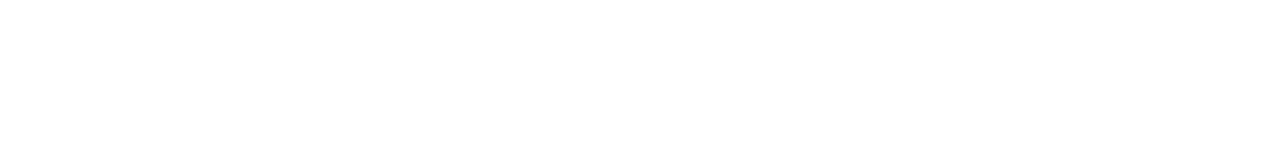
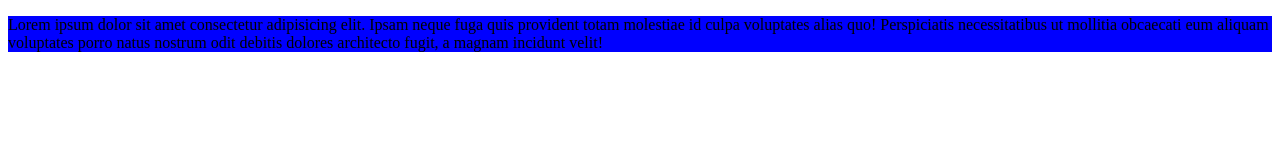
Before and after one commit to JArinty/practice, a plain HTML site: page index.html in a window 1280 px wide. Drawn offline with Linux system fonts and the light colour scheme.

Commit message:
My first add

```diff
--- /dev/null
+++ b/blog/style.css
@@ -0,0 +1,3 @@
+div{
+    background-color: blue;
+}
--- a/index.html
+++ b/index.html
@@ -4,8 +4,11 @@
     <meta charset="UTF-8">
     <meta name="viewport" content="width=device-width, initial-scale=1.0">
     <title>My Practice Git </title>
+    <link rel="stylesheet" href="blog/style.css">
 </head>
 <body>
-
+    <div>
+        <p>Lorem ipsum dolor sit amet consectetur adipisicing elit. Ipsam neque fuga quis provident totam molestiae id culpa voluptates alias quo! Perspiciatis necessitatibus ut mollitia obcaecati eum aliquam voluptates porro natus nostrum odit debitis dolores architecto fugit, a magnam incidunt velit!</p>
+    </div>
 </body>
 </html>
```
